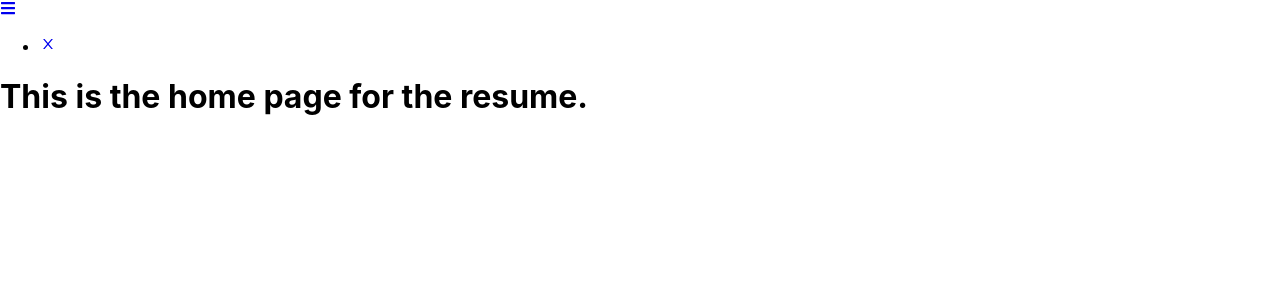
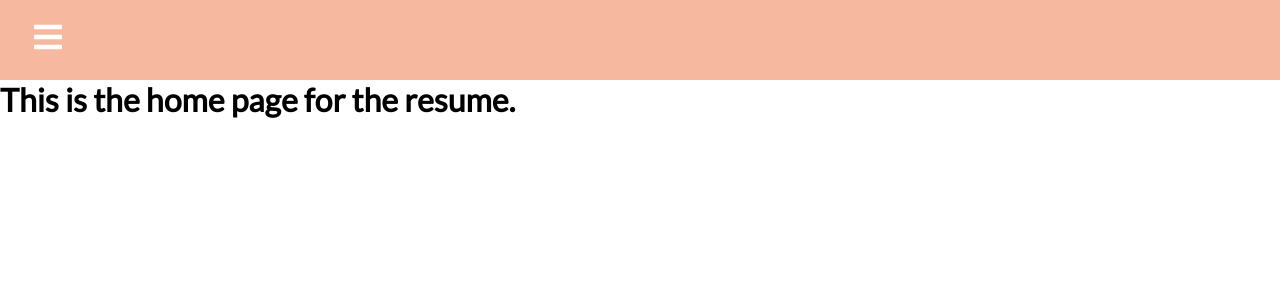
Before and after one commit to moofShaw/react-resume-v2, a React (Create React App) app: page /home in a window 1280 px wide. Shown: the top 300 px of the page. Built offline with nearby package versions, Linux system fonts and the light colour scheme.

Commit message:
Some more learning. Navbar functional.

```diff
--- a/src/App.css
+++ b/src/App.css
@@ -1,38 +1,8 @@
-.App {
-  text-align: center;
+@import url('https://fonts.googleapis.com/css2?family=Lato&display=swap');
+
+* {
+  box-sizing: border-box;
+  margin: 0;
+  padding: 0;
+  font-family: 'Lato', sans-serif;
 }
-
-.App-logo {
-  height: 40vmin;
-  pointer-events: none;
-}
-
-@media (prefers-reduced-motion: no-preference) {
-  .App-logo {
-    animation: App-logo-spin infinite 20s linear;
-  }
-}
-
-.App-header {
-  background-color: #282c34;
-  min-height: 100vh;
-  display: flex;
-  flex-direction: column;
-  align-items: center;
-  justify-content: center;
-  font-size: calc(10px + 2vmin);
-  color: white;
-}
-
-.App-link {
-  color: #61dafb;
-}
-
-@keyframes App-logo-spin {
-  from {
-    transform: rotate(0deg);
-  }
-  to {
-    transform: rotate(360deg);
-  }
-}
--- a/src/App.js
+++ b/src/App.js
@@ -9,16 +9,16 @@
 
 function App() {
   return (
-    <Router>
-      <Navbar />
-       <Routes>
-         <Route exact path="/Home" element={<Home/>}/>
-         <Route exact path='/Stef' element={<Stef/>}/>
-         <Route exact path='/Murph' element={<Murph/>}/>
-       </Routes>
-    </Router>
-
-
+    <>
+      <Router>
+        <Navbar />
+        <Routes>
+          <Route exact path="/home" element={<Home/>}/>
+          <Route exact path='/stef' element={<Stef/>}/>
+          <Route exact path='/murph' element={<Murph/>}/>
+        </Routes>
+      </Router>
+    </>
   );
 }
 
--- a/src/Home.js
+++ b/src/Home.js
@@ -3,7 +3,7 @@
 function Home() {
     return (
 
-        <div>
+        <div className="home">
             <h1> This is the home page for the resume. </h1>
         </div>
 
--- a/src/Murph.js
+++ b/src/Murph.js
@@ -3,7 +3,7 @@
 function Murph() {
     return (
 
-        <div>
+        <div className="murph">
             <h1> The page is for Murph </h1>
         </div>
 
--- a/src/Stef.js
+++ b/src/Stef.js
@@ -3,7 +3,7 @@
 function Stef() {
     return (
 
-        <div>
+        <div className="stef">
             <h1> The page is for Stef </h1>
         </div>
 
--- a/src/components/Navbar.css
+++ b/src/components/Navbar.css
@@ -0,0 +1,72 @@
+.navbar {
+    background-color: #F6B89F;
+    height: 80px;
+    display: flex;
+    justify-content: start;
+    align-items: center;
+}
+
+.menu-bars {
+    margin-left: 2rem;
+    font-size: 2rem;
+    background: none;
+}
+
+.nav-menu {
+    background-color: #F6B89F;
+    width: 250px;
+    height: 100vh;
+    display: flex;
+    justify-content: centre;
+    position: fixed;
+    top: 0;
+    left: -100%;
+    transition: 850ms;
+}
+
+.nav-menu.active {
+    left: 0;
+    transition: 350ms;
+}
+
+.nav.text {
+    display: flex;
+    justify-content: start;
+    align-items: center;
+    padding: 8px 0px 8px 16px;
+    list-style: none;
+    height: 60px;
+}
+
+.nav-text a {
+    text-decoration: non e;
+    color: #f5f5f5;
+    font-size: 18px;
+    width: 95%;
+    height: 100%;
+    display: flex;
+    align-items: center;
+    padding: 0 16px;
+    border-radius: 4px;
+}
+
+.nav-text a:hover {
+    background-color: #1a83ff;
+}
+
+.nav-menu-items {
+    width: 100%
+}
+
+.navbar-toggle {
+    background-color: #F6B89F;
+    width: 100%;
+    height: 80px;
+    display: flex;
+    justify-content: start;
+    align-items: center;
+}
+
+span {
+    margin-left: 16px;
+}
--- a/src/components/Navbar.js
+++ b/src/components/Navbar.js
@@ -3,6 +3,8 @@
 import { Link } from "react-router-dom";
 import * as FaIcons from "react-icons/fa";
 import * as AiIcons from "react-icons/ai";
+import { SidebarData } from "./NavbarData";
+import { IconContext } from "react-icons";
 
 function Navbar () {
 
@@ -12,29 +14,33 @@
 
     return (
         <>
-            <div className='navabr'>
-
+        <IconContext.Provider value={{ color: '#fff' }}>
+            <div className='navbar'>
                 <Link to='#' className='menu-bars'>
                     <FaIcons.FaBars onClick={showSidebar}/>
                 </Link>
-
+            </div>
                 <nav className={sidebar ? 'nav-menu active' : 'nav-menu'}>
-                    <ul className='nav-menu-items'>
+                    <ul className='nav-menu-items' onClick={showSidebar} >
                         <li className='navbar-toggle'>
                             <Link to='#' className='menu-bars'>
                                 <AiIcons.AiOutlineClose />
                             </Link>
                         </li>
+                        {SidebarData.map((item, index) => {
+                            return (
+                                <li key={index} className="menu-bars">
+                                    <Link to={item.path}>
+                                        {item.icon}
+                                        <span>{item.title}</span>
+                                    </Link>
+                                </li>
+                            )
+                        })}
                     </ul>
                 </nav>
-            </div>
+        </IconContext.Provider>
         </>
-
-        // <ul>
-        //     <li><Link to="/Murph">Murph Shaw</Link></li>
-        //     <li><Link to="/Stef">Stefan Vucic</Link></li>
-        //     <li><Link to="/Home">Home</Link></li>
-        // </ul>
     );
 }
 
--- /dev/null
+++ b/src/components/NavbarData.js
@@ -0,0 +1,26 @@
+import React from 'react'
+import * as AiIcons from "react-icons/ai";
+import * as BsIcons from "react-icons/bs";
+
+export const SidebarData = [
+
+    {
+        title: 'Home',
+        path: '/home',
+        icon: <AiIcons.AiFillHome/>,
+        cName:'nav-text'
+    },
+    {
+        title: 'Stefan Vucic',
+        path: '/stef',
+        icon: <BsIcons.BsFillPersonFill/>,
+        cName:'nav-text'
+    },
+    {
+        title: 'Murph Shaw',
+        path: '/murph',
+        icon: <BsIcons.BsFillPersonFill/>,
+        cName:'nav-text'
+    }
+
+]
```
